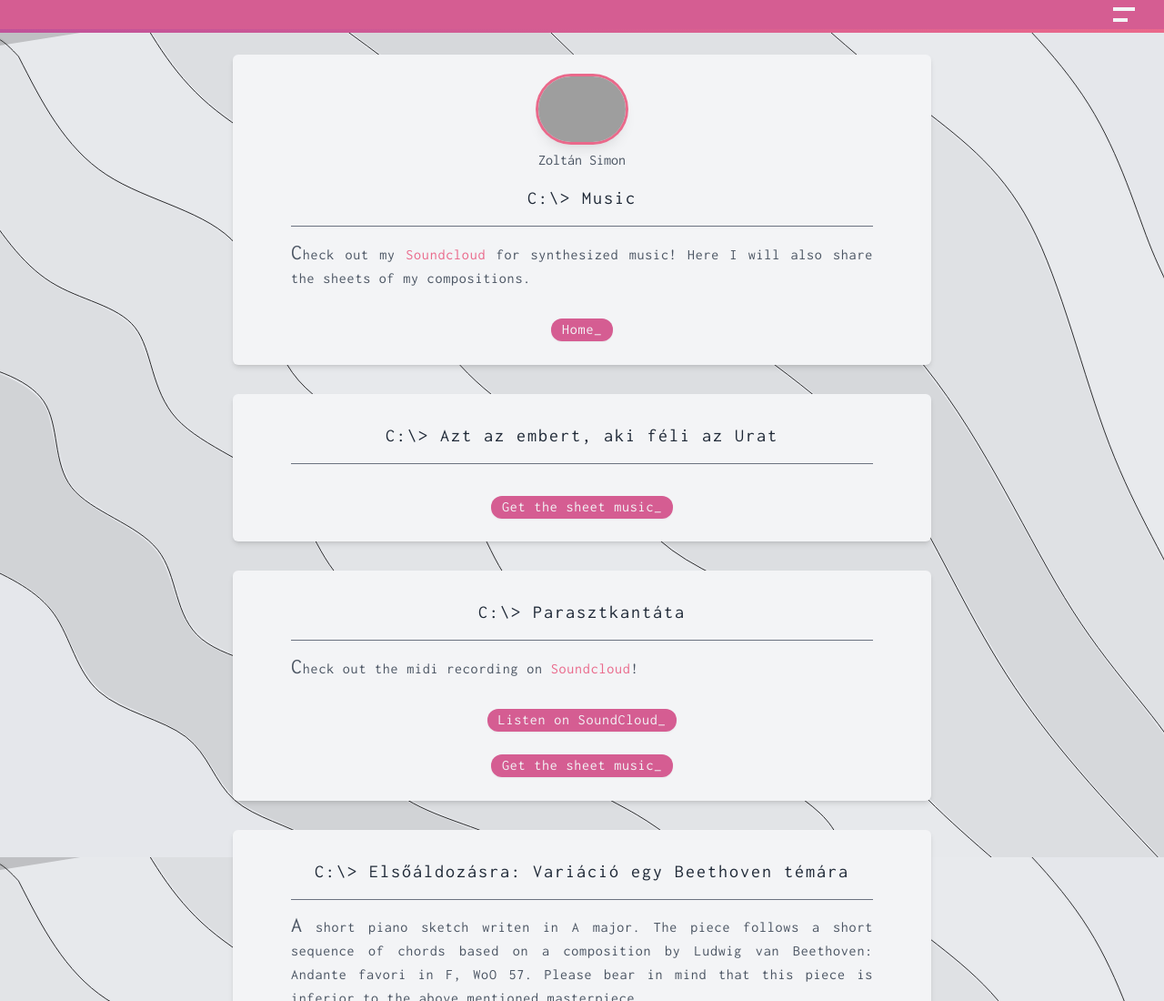
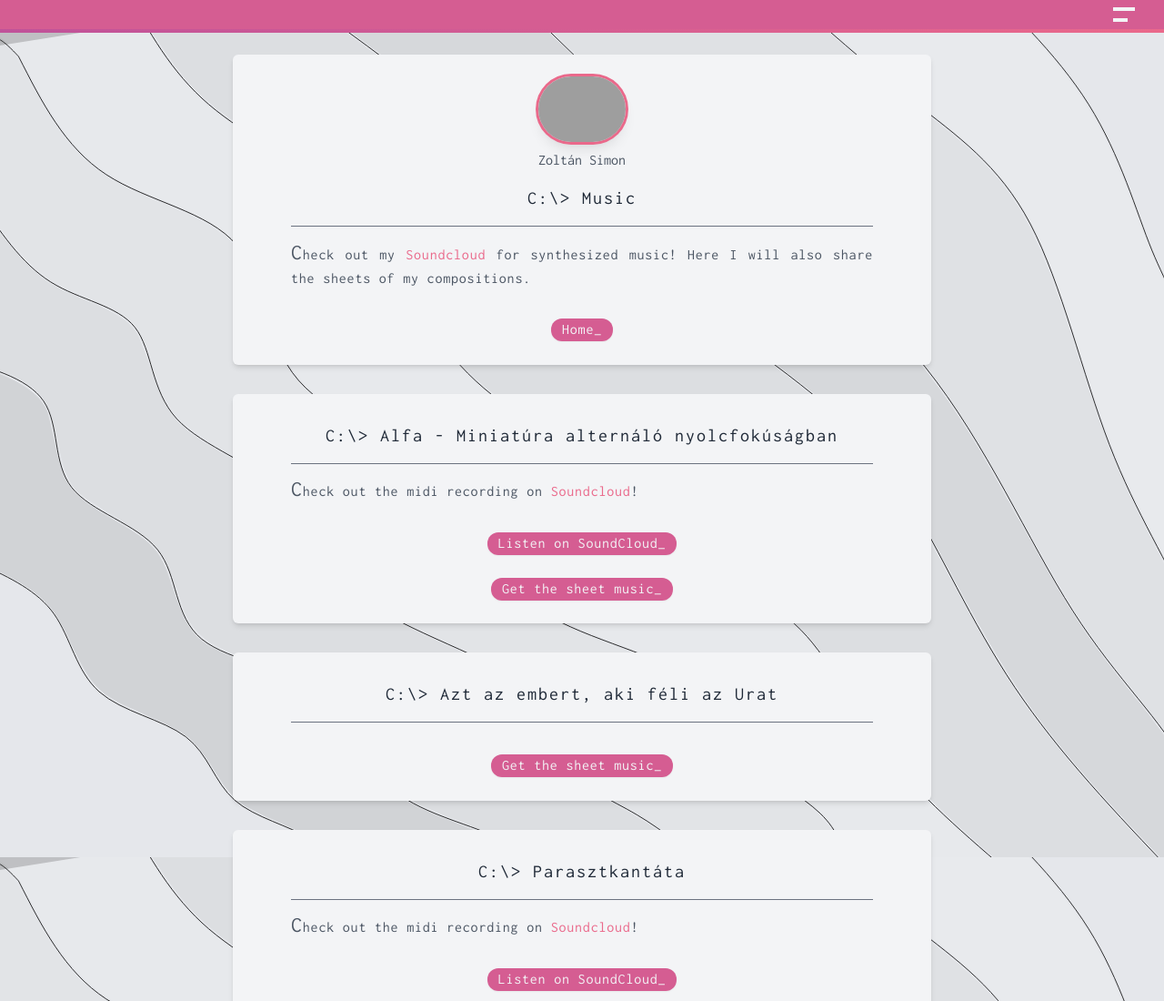
Before and after one commit to TheFlyingPiano99/ResumeSite, a website: page src/content/music.html in a window 1280 px wide. Shown: the top 1100 px of the page at 91% size. Drawn offline with Linux system fonts and the light colour scheme; files that its build step writes are made by us from their sources; grey boxes are pictures that could not be loaded.

Commit message:
Added Alfa music

```diff
--- a/src/content/music.html
+++ b/src/content/music.html
@@ -62,6 +62,24 @@
       <a class="round-btn"
       href="../../index.html">
         Home_
+      </a>
+    </div>
+
+    <div class="card">
+      <h1 class="title1">C:\> Alfa - Miniatúra alternáló nyolcfokúságban</h1>
+      <div class="card-divider"></div>
+      <p class="card-content">
+        Check out the midi recording on <a class="hover:text-darkPrimary selection:bg-lightPrimary selection:hover:bg-lightTextColor text-lightPrimary font-mono" href="https://soundcloud.com/flying-piano-842623231/alfa?si=f22fdc9295424b5d991504ce127ff8f7&utm_source=clipboard&utm_medium=text&utm_campaign=social_sharing">Soundcloud</a>!
+      </p>
+      <a class="round-btn"
+      href="https://soundcloud.com/flying-piano-842623231/alfa?si=f22fdc9295424b5d991504ce127ff8f7&utm_source=clipboard&utm_medium=text&utm_campaign=social_sharing" target="_blank">
+        Listen on SoundCloud_
+      </a>
+      <br>
+      <br>
+      <a class="round-btn"
+      href="https://zoltansimon.info/resources/pdf/Alfa.pdf" target="_blank">
+        Get the sheet music_
       </a>
     </div>
 
```
Also changed, not shown: 1 other file.
